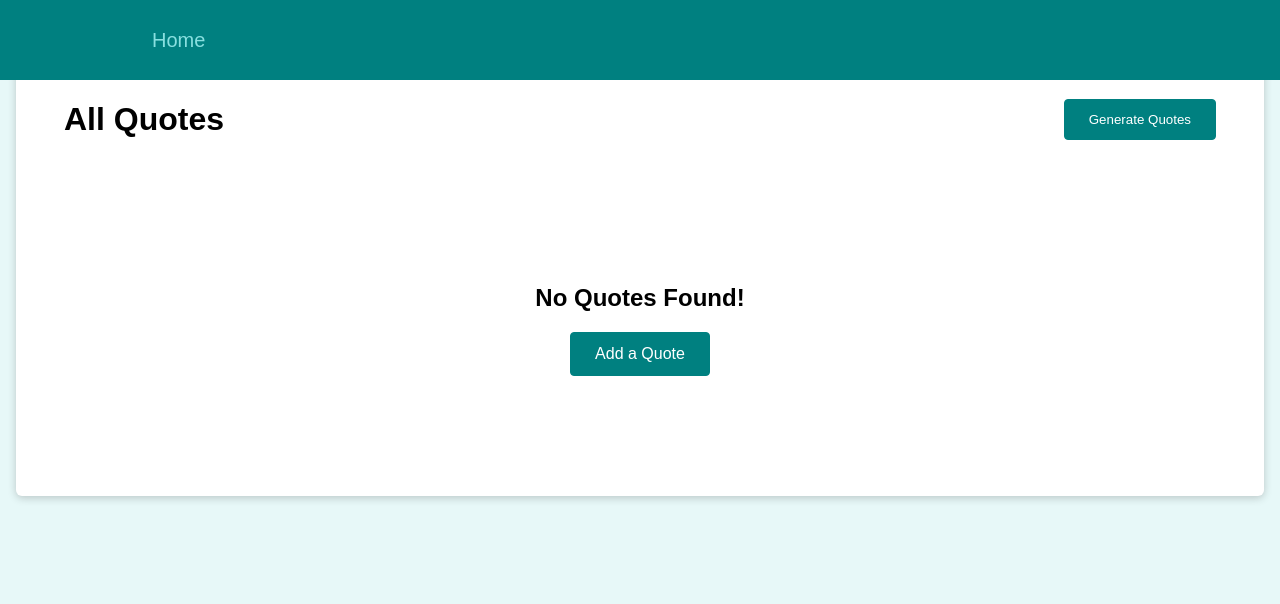
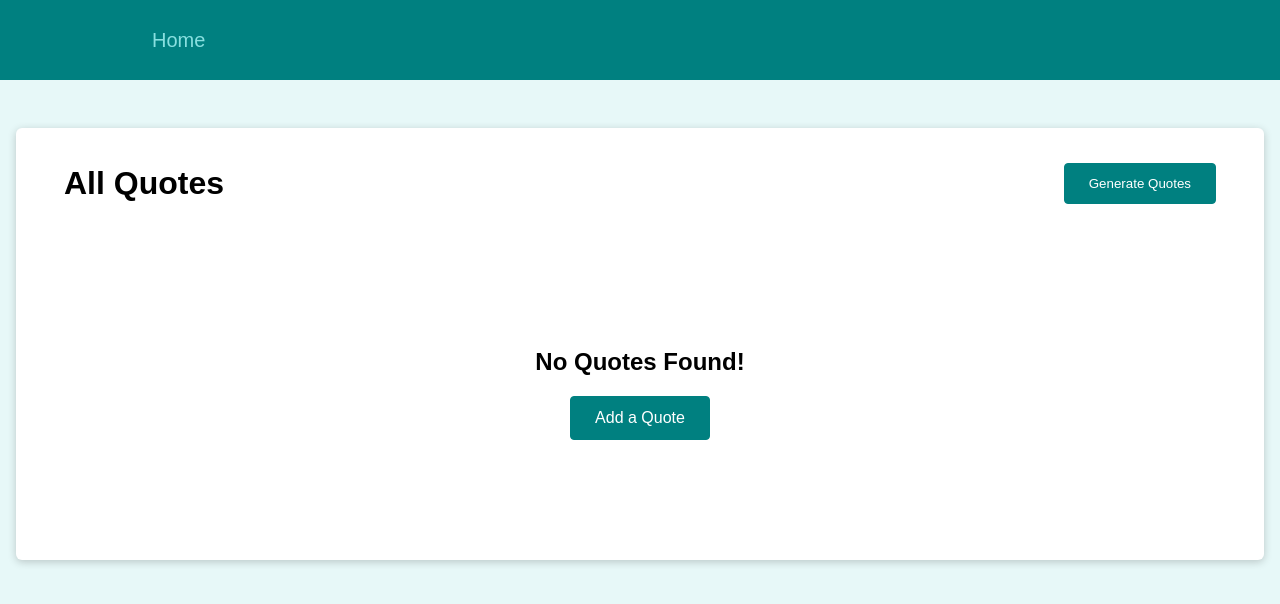
Before and after one commit to James-Beswick/React-Router-Practice, a React (Create React App) app: page /quotes in a window 1280 px wide. Shown: the top 604 px of the page. Built offline with nearby package versions, Linux system fonts and the light colour scheme.

Commit message:
margin fix

```diff
--- a/src/index.css
+++ b/src/index.css
@@ -6,7 +6,7 @@ body {
   font-family: sans-serif;
   margin: 0;
   background-color: #e7f8f8;
-  margin-top: 4rem;
+  margin-top: 8rem;
 }
 
 .centered {
```
